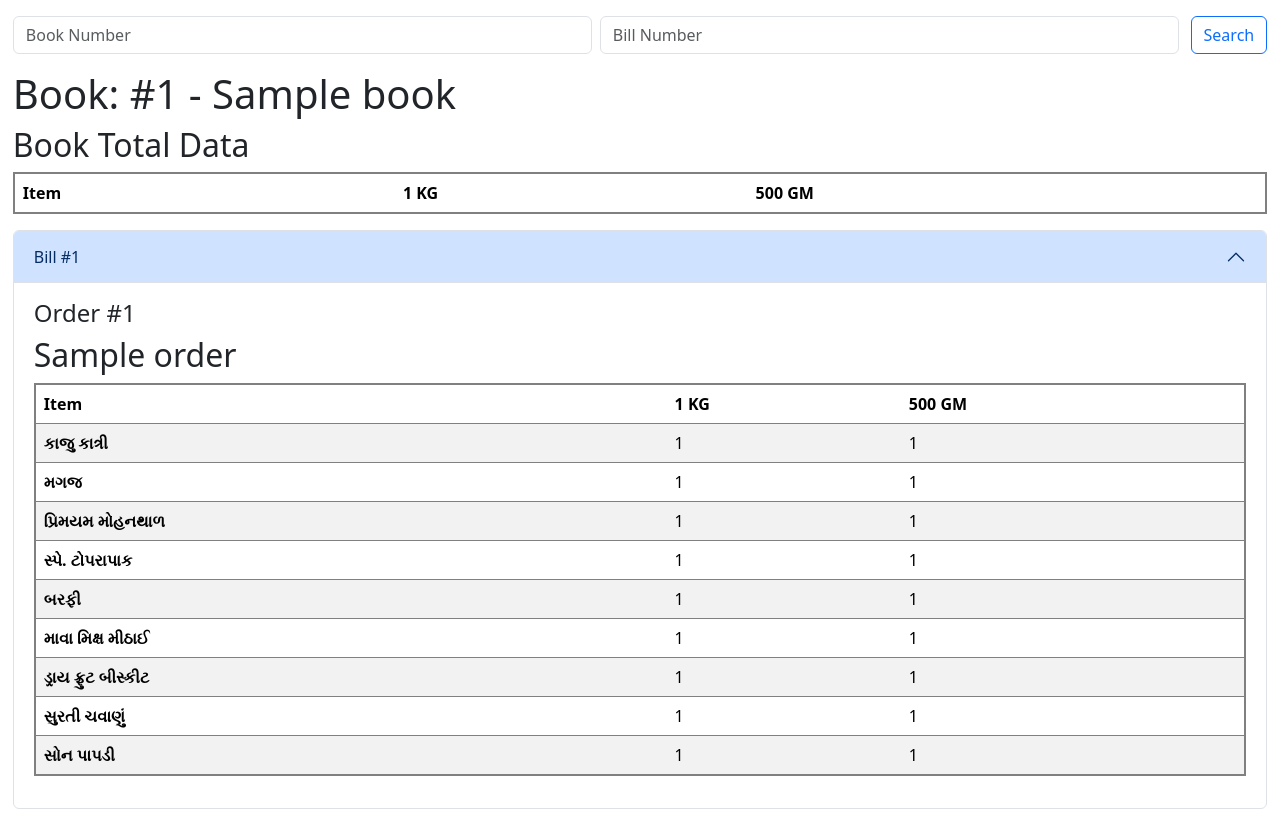
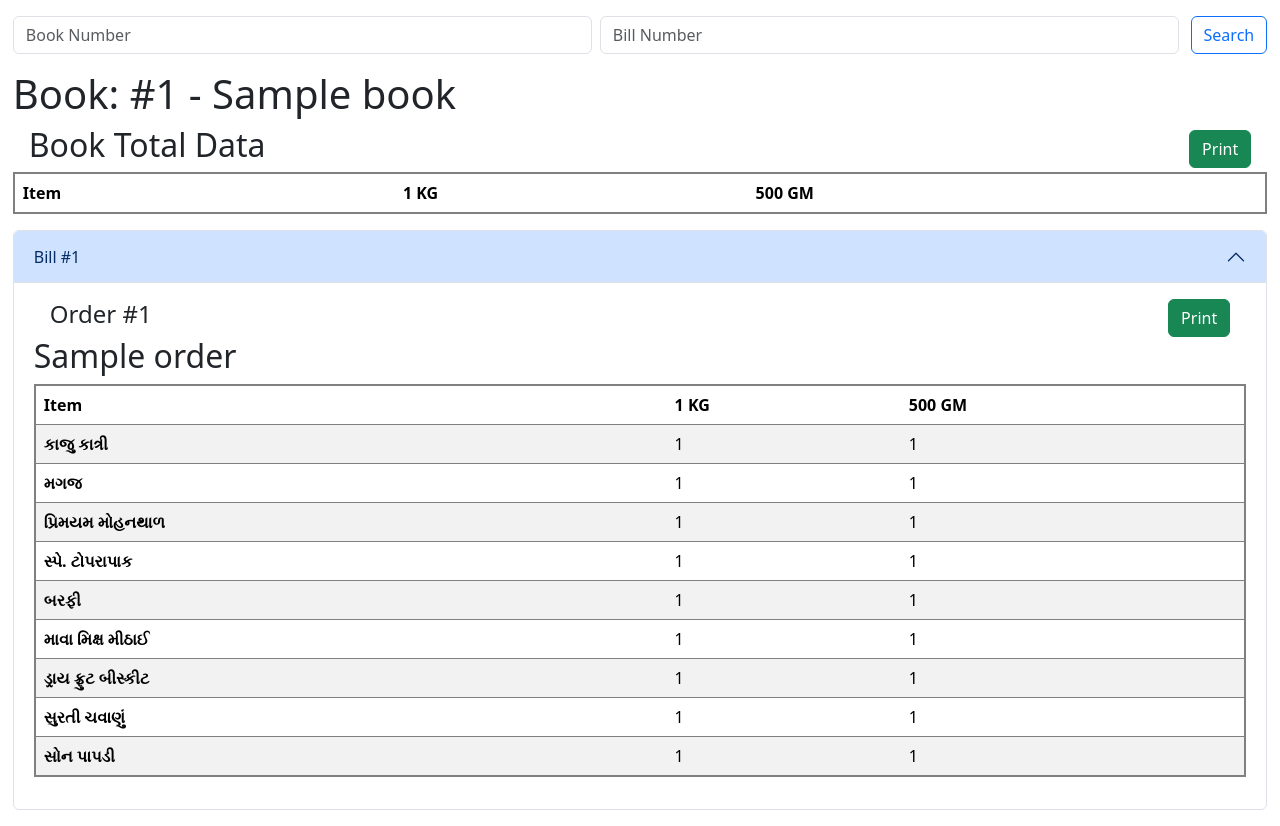
Before and after one commit to henishpatel9045/sweetDealerDataEntry, a Django app: template core/templates/order/dispatch.html in a window 1280 px wide. Run offline with Django 4.2, Linux system fonts and the light colour scheme; tables that the repository leaves empty hold one stand-in row (values such as "Sample post"); the template is opened without the code that fills it: values that come from a table or form of the project are taken from there, most other values are stand-ins (such as "Sample title", 1, 10 or a date in 2020); lists and menus that the app fills with data are empty.

Commit message:
print functionality added

```diff
--- a/core/templates/order/dispatch.html
+++ b/core/templates/order/dispatch.html
@@ -26,8 +26,13 @@
                 </form>
             </div>
         </div>
+        {% if book_total_data %}
+        <div style="width: 100%;" id="data_book_total">
         <h1>Book: #{{book.number}} - {{book.dealer_name}}</h1>
-          <h2>Book Total Data</h2>
+          <div style="display: flex; align-items: center; justify-content: space-between; width: 100%; padding: 0 1rem;">
+            <h2>Book Total Data</h2>
+            <button class="btn btn-success" onclick="printData('data_book_total')">Print</button>
+          </div>
           <div>
               <table class="table table-striped" style="border: 2px solid gray">
                 <thead class="thead-dark">
@@ -129,9 +134,10 @@
 
             </table>
           </div>
+        </div>
+        {% endif %}
 
-
-        <div class="accordion" id="ordersContainer">
+  <div class="accordion" id="ordersContainer">
     {% for order in book_orders %}
     <div class="accordion-item">
       <h2 class="accordion-header">
@@ -152,7 +158,10 @@
         data-bs-parent="#ordersContainer"
       >
         <div class="accordion-body">
+          <div style="display: flex; align-items: center; justify-content: space-between; width: 100%; padding: 0 1rem;">
             <h1 style="font-size: 1.5rem">Order #{{ order.bill_number }}</h1>
+            <button class="btn btn-success" onclick="printData('bill_{{order.bill_number}}')">Print</button>
+          </div>
             <div>
               <div class="row">
                 <div class="col-md-6">
@@ -252,17 +261,30 @@
                   {% endif %}
                   <!-- Add more rows for other items -->
                 </tbody>
-
-              <div class="w-100"></div>
+                </table>
             </div>
-
         </div>
-    </div>
+      </div>
     </div>
     {% endfor %}
   </div>
 </div>
 <script src="https://cdn.jsdelivr.net/npm/bootstrap@5.3.2/dist/js/bootstrap.bundle.min.js" integrity="sha384-C6RzsynM9kWDrMNeT87bh95OGNyZPhcTNXj1NW7RuBCsyN/o0jlpcV8Qyq46cDfL" crossorigin="anonymous"></script>
 
+<script>
+  const printData = (id) => {
+    let data = document.getElementById(id).outerHTML
+    let currData = document.body.innerHTML
+
+    let newDiv = document.createElement("div")
+    newDiv.style.width = "100%"
+    newDiv.style.borderBottom = "1px solid gray"
+    newDiv.style.padding = "0 1rem"
+    document.body.innerHTML = data + "<div style='width: 100%; border-top: 1px solid gray; margin: 1rem 0rem;'></div>" + data
+    window.print()
+    document.body.innerHTML = currData
+  }
+</script>
+
 </body>
 </html>
```
